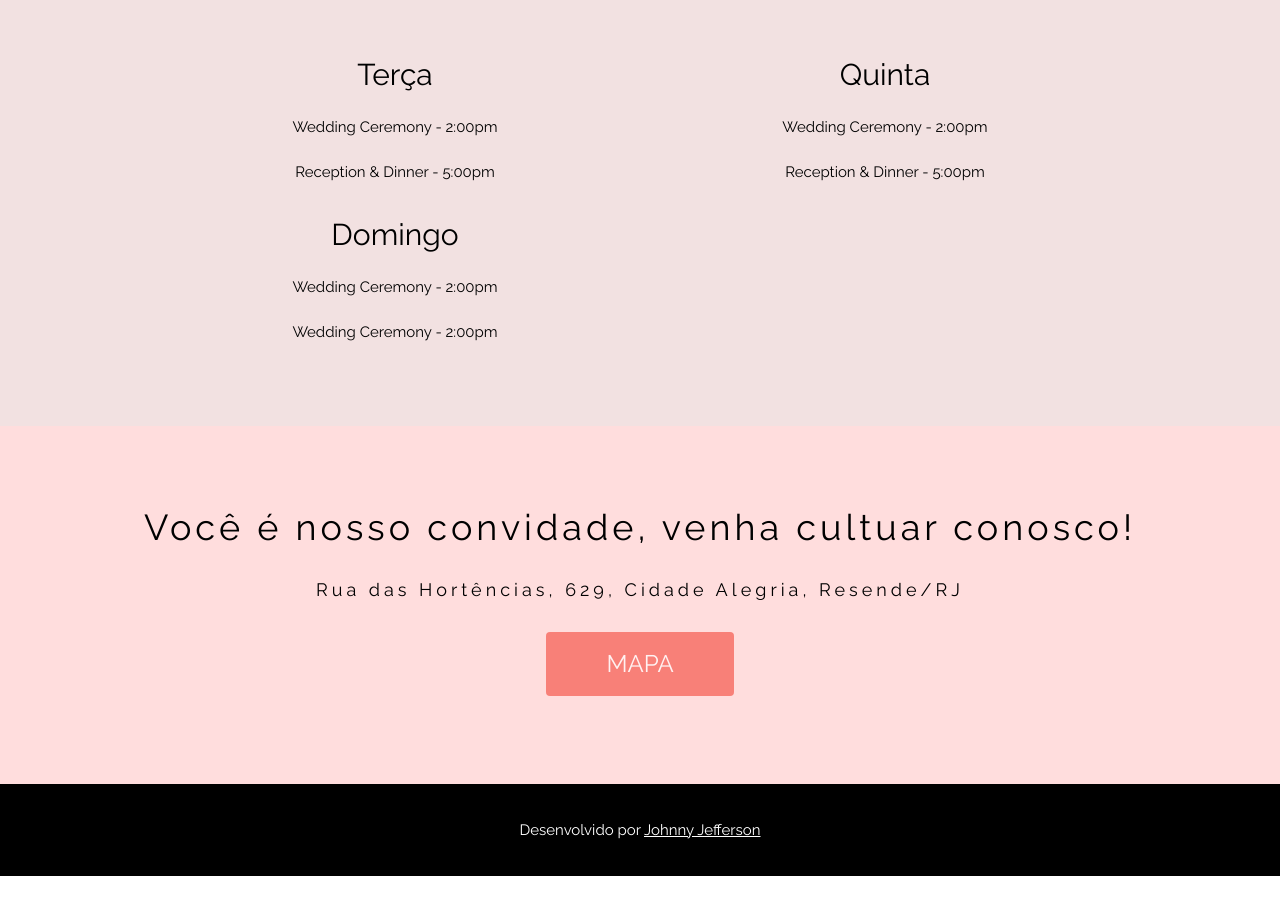
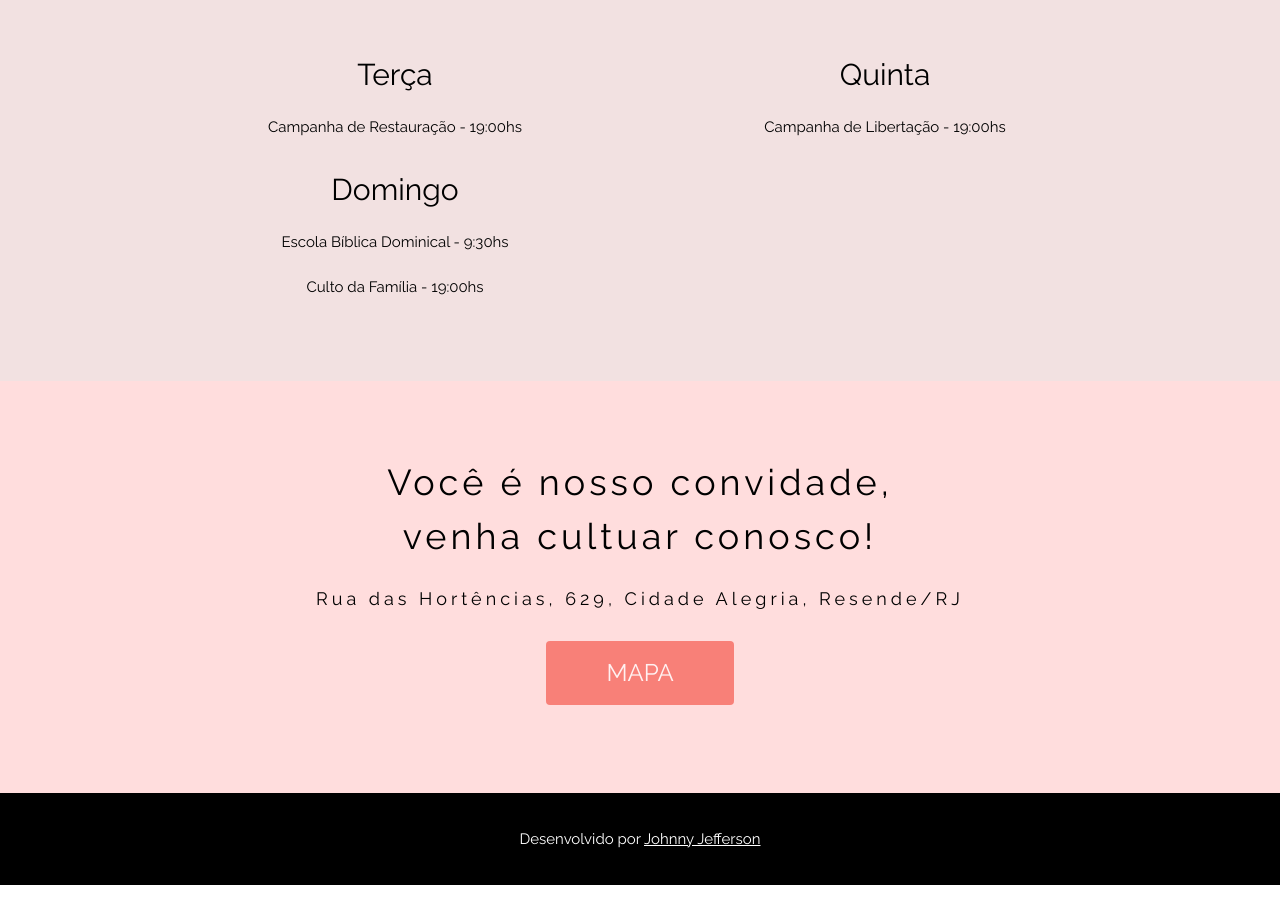
Before and after one commit to Johnny-J-Ramos/igrejacarv, a plain HTML site: page index.html in a window 1280 px wide. Shown: the part 2295-3202 px from the top of the page. Drawn offline with nearby package versions, Linux system fonts and the light colour scheme.

Commit message:
ajustando os horário dos cultos

```diff
--- a/index.html
+++ b/index.html
@@ -60,18 +60,16 @@
     <div class="w3-row">
       <div class="w3-half">
         <h2>Terça</h2>
-        <p>Wedding Ceremony - 2:00pm</p>
-        <p>Reception & Dinner - 5:00pm</p>
+        <p>Campanha de Restauração - 19:00hs</p>
       </div>
       <div class="w3-half">
         <h2>Quinta</h2>
-        <p>Wedding Ceremony - 2:00pm</p>
-        <p>Reception & Dinner - 5:00pm</p>
+        <p>Campanha de Libertação - 19:00hs</p>
       </div>
       <div class="w3-half">
         <h2>Domingo</h2>
-        <p>Wedding Ceremony - 2:00pm</p>
-        <p>Wedding Ceremony - 2:00pm</p>
+        <p>Escola Bíblica Dominical - 9:30hs</p>
+        <p>Culto da Família - 19:00hs</p>
       </div>
     </div>
   </div>
@@ -79,10 +77,10 @@
 
 <!-- RSVP section -->
 <div class="w3-container w3-padding-64 w3-pale-red w3-center w3-wide" id="rsvp">
-  <h1>Você é nosso convidade, venha cultuar conosco!</h1>
+  <h1>Você é nosso convidade,<br> venha cultuar conosco!</h1>
   <p class="w3-large">Rua das Hortências, 629, Cidade Alegria, Resende/RJ</p>
   <p class="w3-xlarge">
-    <button onclick="document.getElementById('id01').style.display='block'" class="w3-button w3-round w3-red w3-opacity w3-hover-opacity-off" style="padding:8px 60px">MAPA</button>
+    <button class="w3-button w3-round w3-red w3-opacity w3-hover-opacity-off" style="padding:8px 60px">MAPA</button>
   </p>
 </div>
 
--- a/style.css
+++ b/style.css
@@ -6,5 +6,10 @@ p {line-height: 2}
   background-position: center;
   background-size: cover;
 }
+
+.mapa {
+  font-size: 10px;
+}
+
 .bgimg {background-image: url("/w3images/wedding_couple.jpg")}
 .bgimg2 {background-image: url("/w3images/flowers.jpg")}
```
